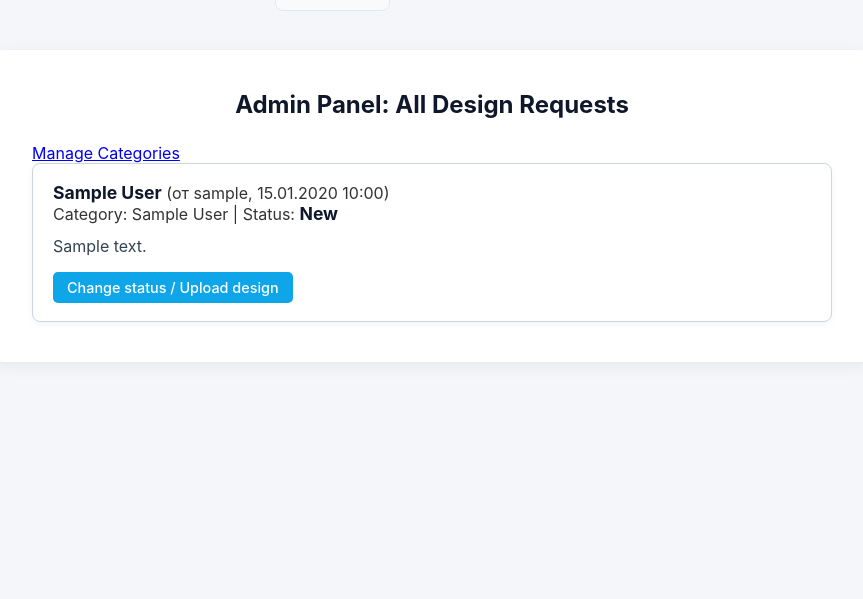
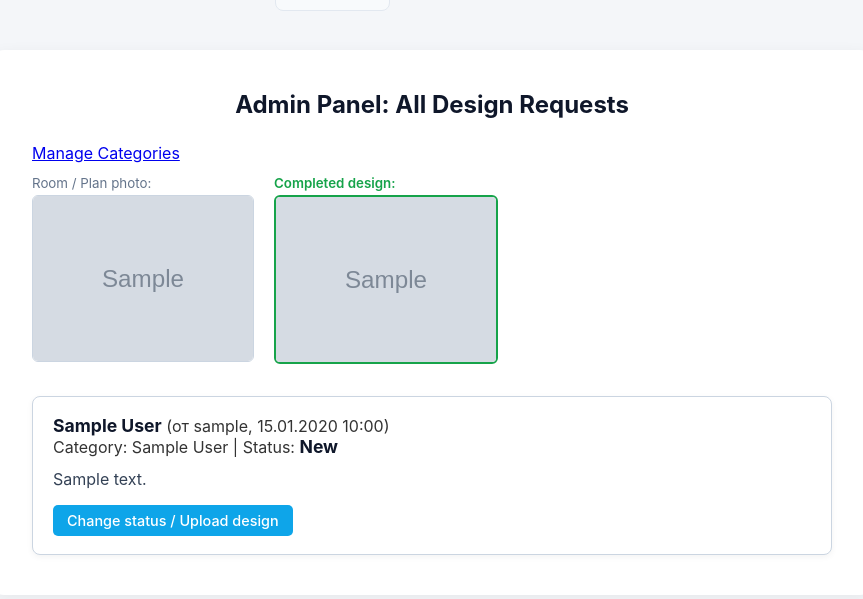
Before and after one commit to Ivan220TTIT/mysite, a Django app: page /admin-panel/requests/ in a window 1280 px wide. Shown: the part 38-637 px from the top of the page, without its empty margins (208-1071 px from the left). Run offline with Django 5.2, Linux system fonts and the light colour scheme; a user stored in the database is signed in; tables that the repository leaves empty hold one stand-in row (values such as "Sample post"); grey boxes marked "Sample" are stand-in pictures.

Commit message:
Everything has been done

```diff
--- a/accounts/templates/accounts/admin_requests.html
+++ b/accounts/templates/accounts/admin_requests.html
@@ -7,6 +7,21 @@
   {% if requests %}
     <ul class="requests-list">
       {% for req in requests %}
+      <div style="display: flex; gap: 20px; flex-wrap: wrap; margin: 12px 0;">
+            {% if req.photo %}
+              <div>
+                <small style="display: block; color: #64748b; margin-bottom: 4px;">Room / Plan photo:</small>
+                <img src="{{ req.photo.url }}" alt="Room photo" style="max-width: 220px; border-radius: 6px; border: 1px solid #cbd5e1;">
+              </div>
+            {% endif %}
+
+            {% if req.design_image %}
+              <div>
+                <small style="display: block; color: #16a34a; font-weight: 600; margin-bottom: 4px;">Completed design:</small>
+                <img src="{{ req.design_image.url }}" alt="Completed design" style="max-width: 220px; border-radius: 6px; border: 2px solid #16a34a;">
+              </div>
+            {% endif %}
+          </div>
         <li class="request-card">
           <strong>{{ req.title }}</strong> (от {{ req.user.username }}, {{ req.created|date:"d.m.Y H:i" }})<br>
           <span>Category: {{ req.category }}</span> |
--- a/accounts/views.py
+++ b/accounts/views.py
@@ -22,7 +22,7 @@ class AdminRequestListView(AdminRequiredMixin, generic.ListView):
 # 2. Смена статуса заявки админом
 class AdminRequestUpdateView(AdminRequiredMixin, generic.UpdateView):
     model = DesignRequest
-    fields = ['status', 'design_image']  # добавьте поле комментария, если оно есть в модели
+    fields = ['status', 'comment', 'design_image']  # добавьте поле комментария, если оно есть в модели
     template_name = 'accounts/admin_request_edit.html'
     success_url = reverse_lazy('admin_requests')
 
--- a/mysite/urls.py
+++ b/mysite/urls.py
@@ -18,9 +18,11 @@ from django.conf.urls.static import static
 from django.contrib import admin
 from django.conf import settings
 from django.urls import path, include
+from accounts import views as account_views
 
 urlpatterns = [
-    path('superadmin/', admin.site.urls),
+    path('superadmin/', account_views.AdminRequestListView.as_view(), name='superadmin'),
+    path('django-admin/', admin.site.urls),  # запасной вход в системную админку Django
     path("", include('accounts.urls')),
     path("accounts/", include('django.contrib.auth.urls')),
 ]
```
Also changed, not shown: media/requests/2fa992866bc5a534f6197eca0af07cac_Ixe3WKl.png (added).
